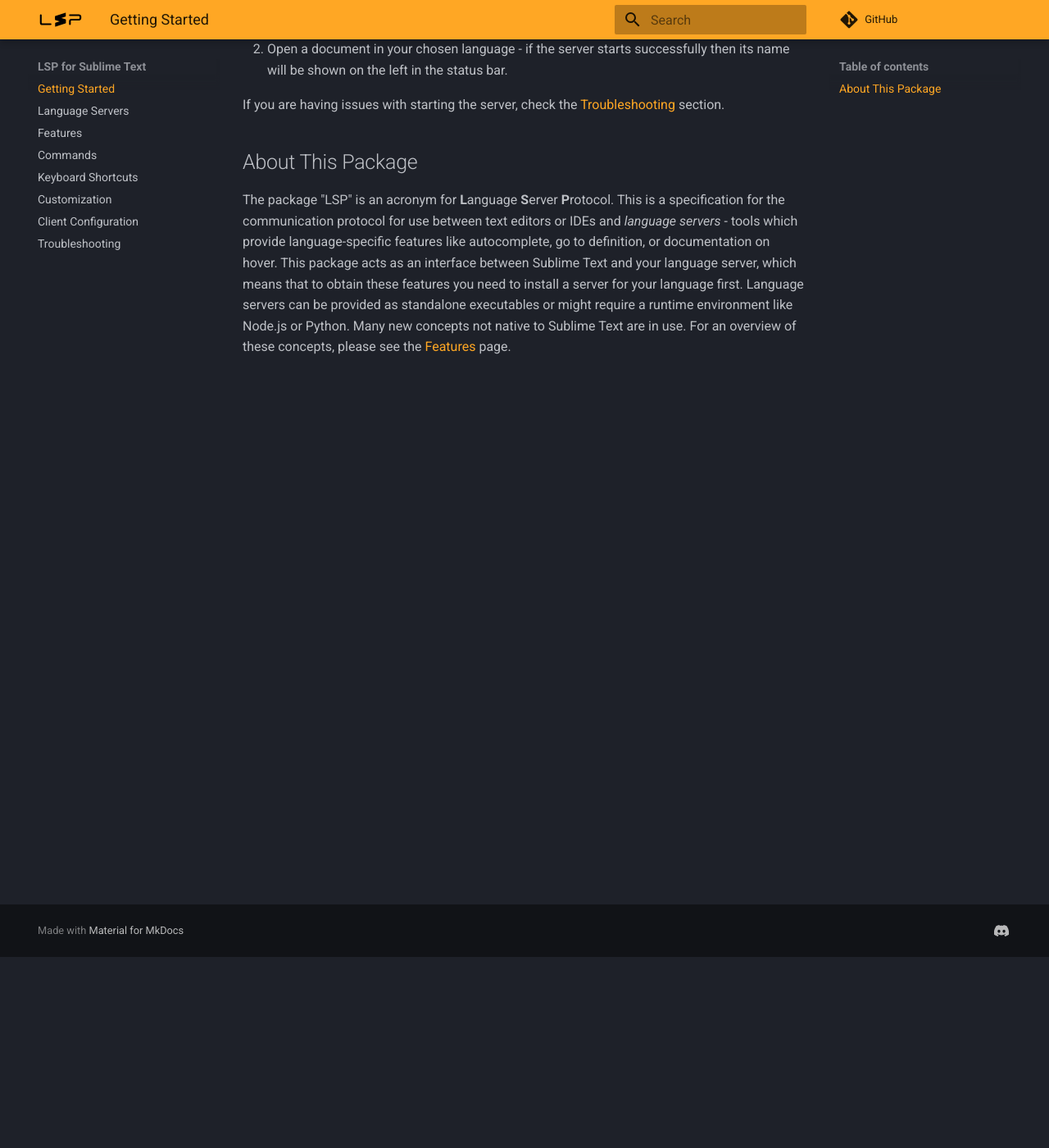
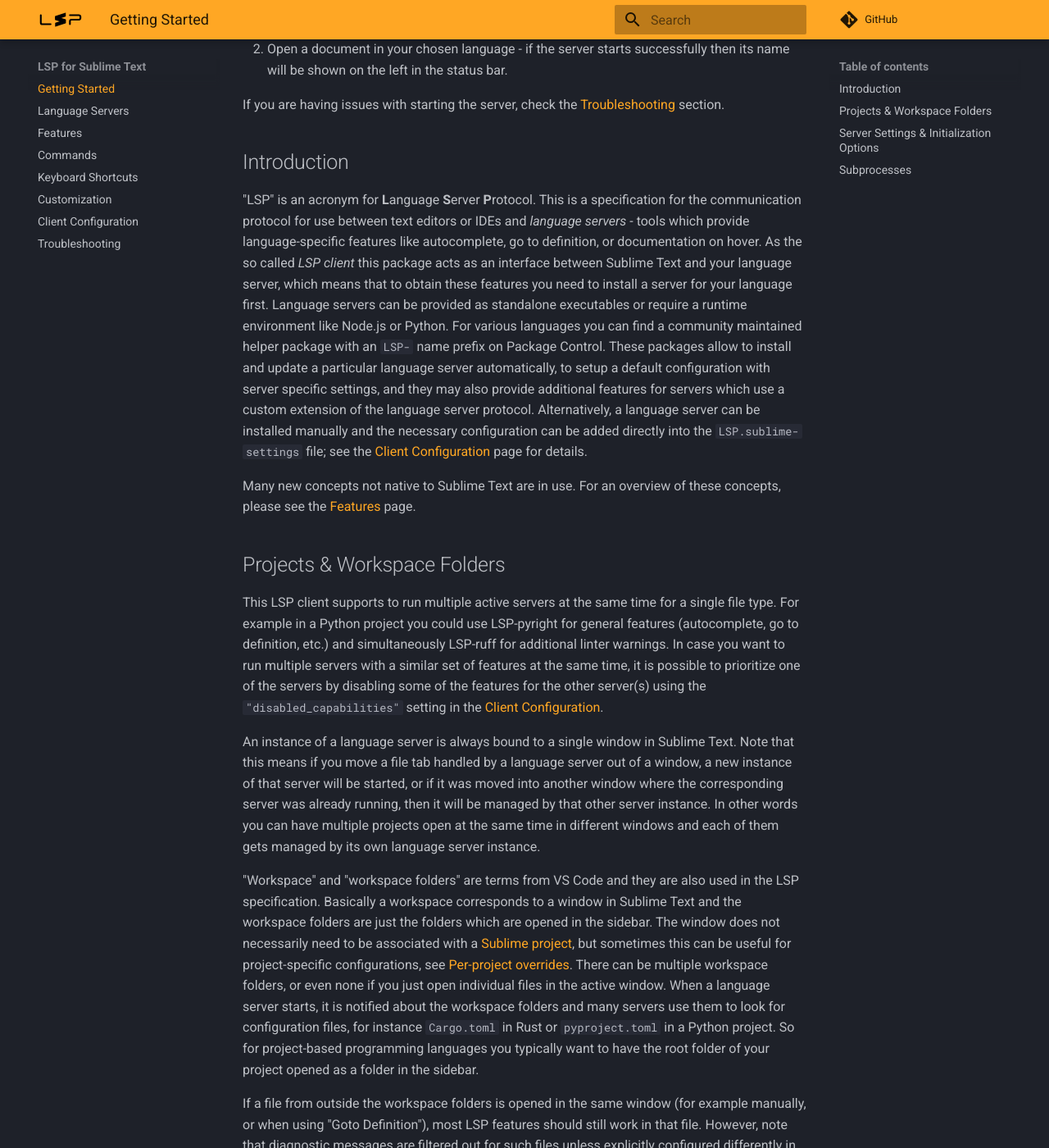
Before and after one commit to sublimelsp/LSP, an MkDocs documentation site: the page built from docs/src/index.md, in a window 1280 px wide and 1400 px high, scrolled down 233 px. Shown: the whole window at 82% size. Built offline with MkDocs 1.6.1 and Material for MkDocs 9.7.7, drawn with Linux system fonts in a browser that asks for light colours; comment, search, counter and statistics services are not loaded; some of the changed text lies outside the part shown.

Commit message:
Update documentation

```diff
--- a/docs/src/index.md
+++ b/docs/src/index.md
@@ -7,9 +7,52 @@
 
 If you are having issues with starting the server, check the [Troubleshooting](troubleshooting.md) section.
 
-## About This Package
 
-The package "LSP" is an acronym for **L**anguage **S**erver **P**rotocol. This is a specification for the communication protocol for use between text editors or IDEs and *language servers* - tools which provide language-specific features like autocomplete, go to definition, or documentation on hover.
-This package acts as an interface between Sublime Text and your language server, which means that to obtain these features you need to install a server for your language first.
-Language servers can be provided as standalone executables or might require a runtime environment like Node.js or Python.
-Many new concepts not native to Sublime Text are in use. For an overview of these concepts, please see the [Features](features.md) page.
+## Introduction
+
+"LSP" is an acronym for **L**anguage **S**erver **P**rotocol.
+This is a specification for the communication protocol for use between text editors or IDEs and *language servers* - tools which provide language-specific features like autocomplete, go to definition, or documentation on hover.
+As the so called *LSP client* this package acts as an interface between Sublime Text and your language server, which means that to obtain these features you need to install a server for your language first.
+Language servers can be provided as standalone executables or require a runtime environment like Node.js or Python.
+For various languages you can find a community maintained helper package with an `LSP-` name prefix on Package Control. These packages allow to install and update a particular language server automatically, to setup a default configuration with server specific settings, and they may also provide additional features for servers which use a custom extension of the language server protocol.
+Alternatively, a language server can be installed manually and the necessary configuration can be added directly into the `LSP.sublime-settings` file; see the [Client Configuration](client_configuration.md) page for details.
+
+Many new concepts not native to Sublime Text are in use.
+For an overview of these concepts, please see the [Features](features.md) page.
+
+
+## Projects & Workspace Folders
+
+This LSP client supports to run multiple active servers at the same time for a single file type.
+For example in a Python project you could use LSP-pyright for general features (autocomplete, go to definition, etc.) and simultaneously LSP-ruff for additional linter warnings.
+In case you want to run multiple servers with a similar set of features at the same time, it is possible to prioritize one of the servers by disabling some of the features for the other server(s) using the `"disabled_capabilities"` setting in the [Client Configuration](client_configuration.md).
+
+An instance of a language server is always bound to a single window in Sublime Text.
+Note that this means if you move a file tab handled by a language server out of a window, a new instance of that server will be started, or if it was moved into another window where the corresponding server was already running, then it will be managed by that other server instance.
+In other words you can have multiple projects open at the same time in different windows and each of them gets managed by its own language server instance.
+
+"Workspace" and "workspace folders" are terms from VS Code and they are also used in the LSP specification.
+Basically a workspace corresponds to a window in Sublime Text and the workspace folders are just the folders which are opened in the sidebar.
+The window does not necessarily need to be associated with a [Sublime project](https://www.sublimetext.com/docs/projects.html), but sometimes this can be useful for project-specific configurations, see [Per-project overrides](client_configuration.md#per-project-overrides).
+There can be multiple workspace folders, or even none if you just open individual files in the active window.
+When a language server starts, it is notified about the workspace folders and many servers use them to look for configuration files, for instance `Cargo.toml` in Rust or `pyproject.toml` in a Python project.
+So for project-based programming languages you typically want to have the root folder of your project opened as a folder in the sidebar.
+
+If a file from outside the workspace folders is opened in the same window (for example manually, or when using "Goto Definition"), most LSP features should still work in that file.
+However, note that diagnostic messages are filtered out for such files unless explicitly configured differently in the client configuration for that server.
+
+
+## Server Settings & Initialization Options
+
+A language server may expose settings that you can use to customize its behavior.
+For instance certain linter settings or formatting options.
+If you use an LSP-* helper package for your language server, its settings can be customized in the corresponding `.sublime-settings` file that you can open from the command palette or from the main menu under `Preferences > Package Settings > LSP > Servers`.
+
+Initialization Options are like server settings, except they are static in the sense that they cannot be changed once the language server subprocess has started.
+
+
+## Subprocesses
+
+A language server usually runs as a long-lived subprocess of Sublime Text.
+Once you start Sublime Text and open a view, the syntax of that view is matched against any possible client configurations registered.
+If a [Client Configuration](client_configuration.md) matches, a subprocess is started that will then serve you language smartness.
```
Also changed, not shown: docs/src/features.md (+1 -15 lines).
